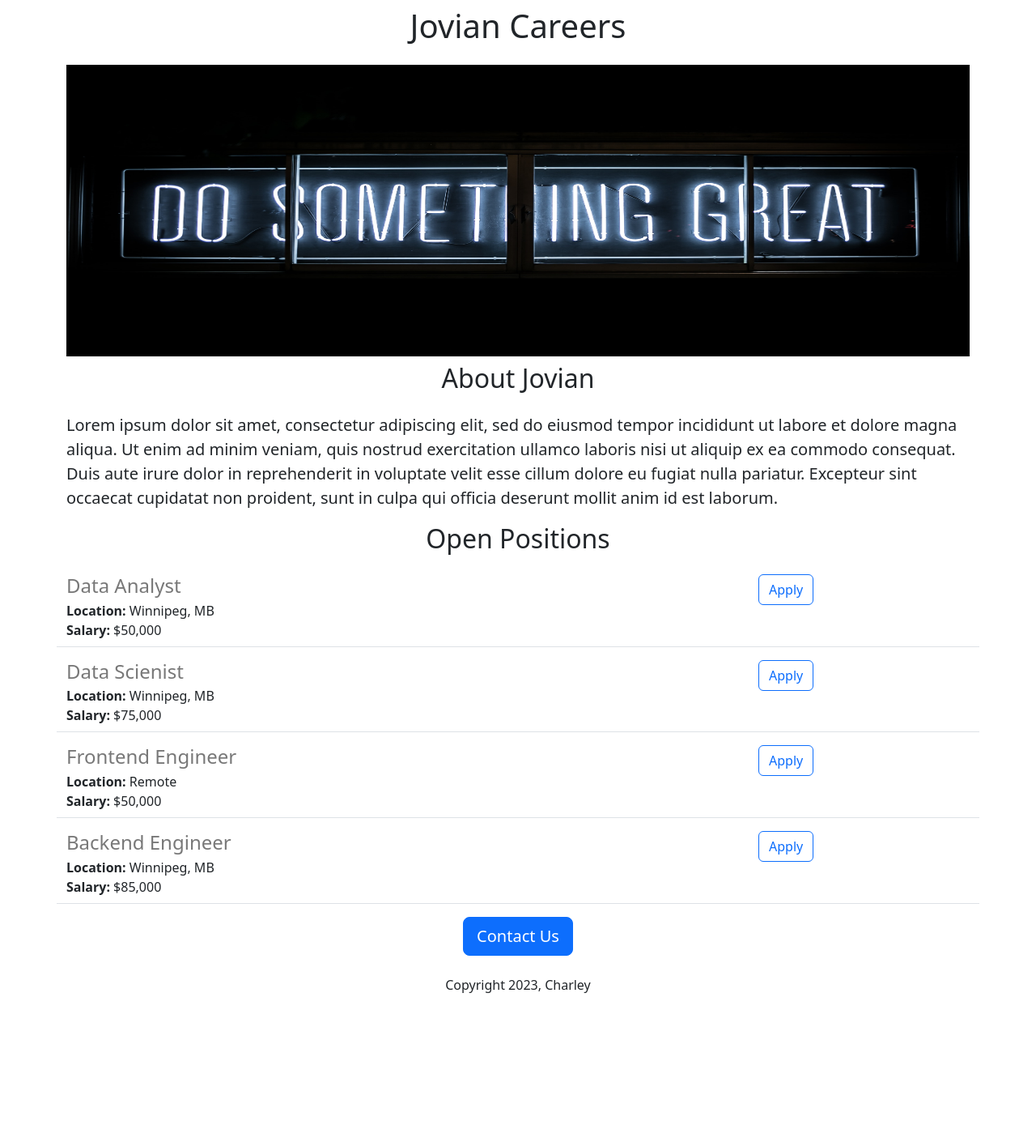
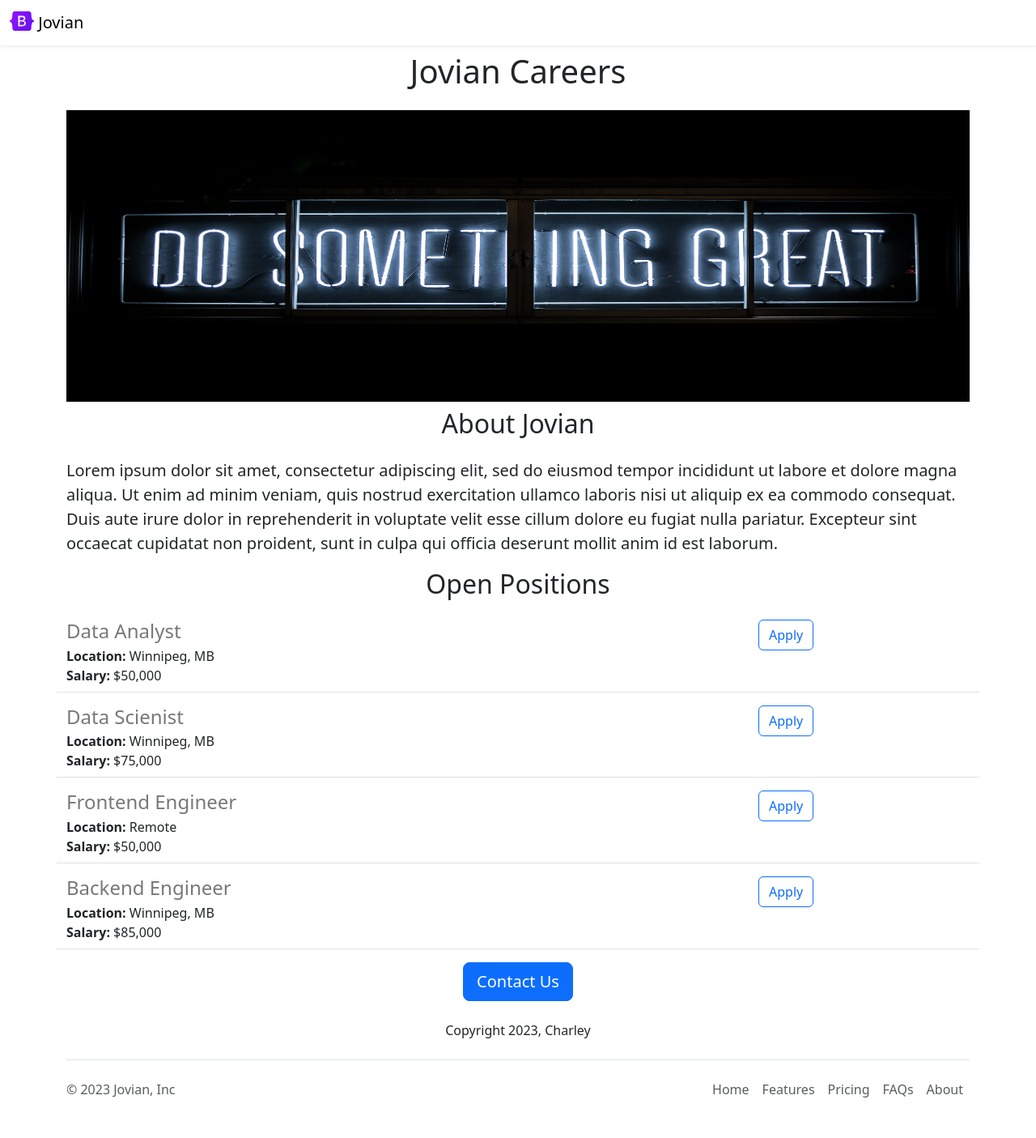
Before and after one commit to Dingis420/jovian-careers-website-v2, a Flask app: page / in a window 1280 px wide. Shown: the whole page at 81% size. Before the commit the page ends 1226 px from the top, so only its background shows below. Run offline with Flask 3, Linux system fonts and the light colour scheme.

Commit message:
added_footer

```diff
--- /dev/null
+++ b/templates/footer.html
@@ -0,0 +1,17 @@
+<div class="container">
+  <footer class="d-flex flex-wrap justify-content-between align-items-center py-3 my-4 border-top">
+    <p class="col-md-4 mb-0 text-body-secondary">&copy; 2023 Jovian, Inc</p>
+
+    <a href="/" class="col-md-4 d-flex align-items-center justify-content-center mb-3 mb-md-0 me-md-auto link-body-emphasis text-decoration-none">
+      <svg class="bi me-2" width="40" height="32"><use xlink:href="#bootstrap"/></svg>
+    </a>
+
+    <ul class="nav col-md-4 justify-content-end">
+      <li class="nav-item"><a href="#" class="nav-link px-2 text-body-secondary">Home</a></li>
+      <li class="nav-item"><a href="#" class="nav-link px-2 text-body-secondary">Features</a></li>
+      <li class="nav-item"><a href="#" class="nav-link px-2 text-body-secondary">Pricing</a></li>
+      <li class="nav-item"><a href="#" class="nav-link px-2 text-body-secondary">FAQs</a></li>
+      <li class="nav-item"><a href="#" class="nav-link px-2 text-body-secondary">About</a></li>
+    </ul>
+  </footer>
+</div>
--- a/templates/home.html
+++ b/templates/home.html
@@ -15,6 +15,7 @@
     </style>
   </head>
   <body>
+    {% include 'nav.html' %}
       <div class="container">
         <!--changing margins using inline style tag-->
       <h1 class="text-center mt-2 mb-4">{{company_name}} Careers</h1>
@@ -35,5 +36,7 @@
         <p class="mt-4">Copyright 2023, Charley</p>
       </div>
     </div>
+    {% include 'footer.html' %}
+  </body>
   </body>
 </html>
--- /dev/null
+++ b/templates/nav.html
@@ -0,0 +1,9 @@
+<nav class="navbar shadow-sm fixed-top bg-white">
+  <div class="container-fluid">
+    <a class="navbar-brand" href="#">
+      <img src="/static/logo.svg" alt="Logo" width="30" height="24" class="d-inline-block align-text-top">
+      Jovian
+    </a>
+  </div>
+</nav>
+<div style="height:56px"></div>
```
Also changed, not shown: static/logo.svg (added).
